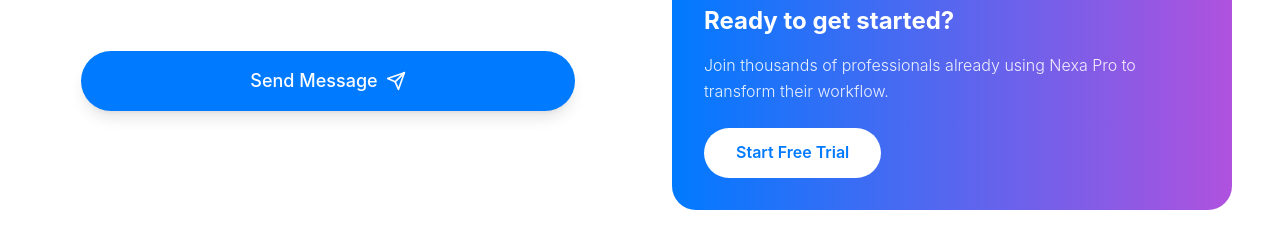
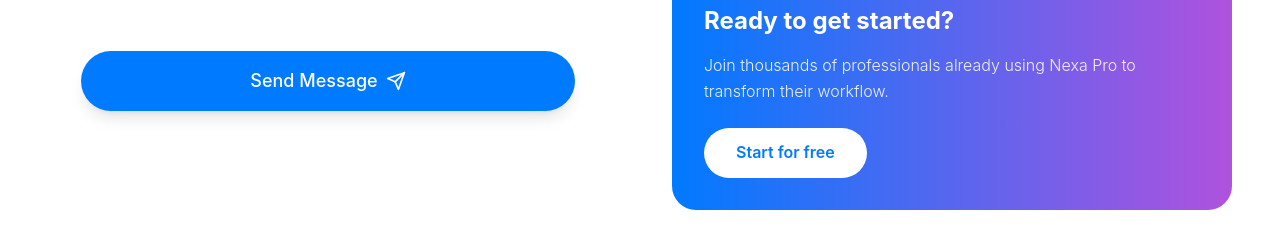
Before and after one commit to Chamaramadushankadev/Nexaprowebsite, a React (Vite) app: page / in a window 1280 px wide. Shown: the part 8260-8488 px from the top of the page. Built offline with nearby package versions, Linux system fonts and the light colour scheme; the HTML template or start-up script is replaced by a standard one.

Commit message:
Updated Contact.jsx

```diff
--- a/src/components/Contact.jsx
+++ b/src/components/Contact.jsx
@@ -249,12 +249,13 @@
                 Join thousands of professionals already using Nexa Pro to transform their workflow.
               </p>
               <motion.button
-                whileHover={{ scale: 1.05 }}
-                whileTap={{ scale: 0.95 }}
-                className="bg-white text-apple-blue font-semibold py-3 px-8 rounded-full hover:bg-gray-100 transition-colors duration-200"
-              >
-                Start Free Trial
-              </motion.button>
+  whileHover={{ scale: 1.05 }}
+  whileTap={{ scale: 0.95 }}
+  className="bg-white text-apple-blue font-semibold py-3 px-8 rounded-full hover:bg-gray-100 transition-colors duration-200"
+  onClick={() => window.location.href = 'https://app.nexapro.space'}
+>
+  Start for free
+</motion.button>
             </motion.div>
           </motion.div>
         </div>
```
